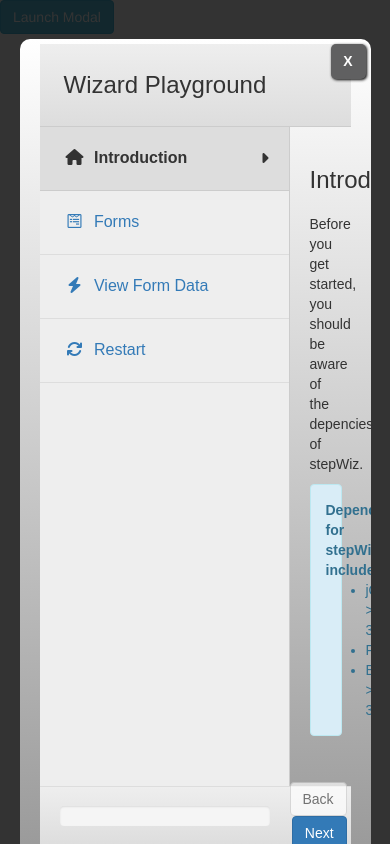
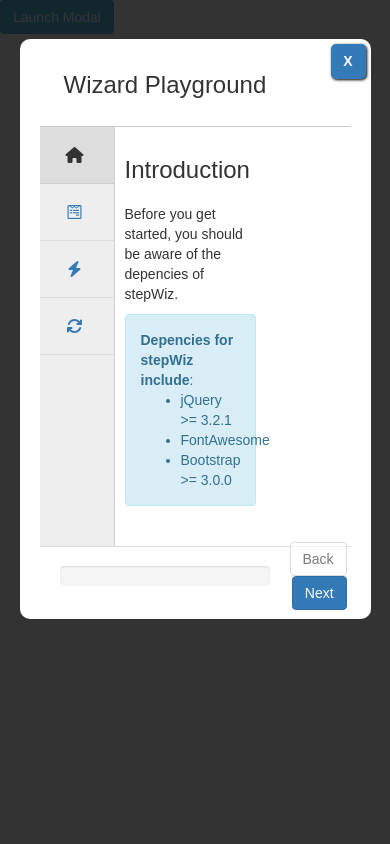
Before and after one commit to edward-of-clt/stepWiz, a plain HTML site: page modal.html in a window 390 px wide. Both pictures are taken after a click on the button "Launch Modal". Drawn offline with nearby package versions, Linux system fonts and the light colour scheme.

Commit message:
created the step wizard as a modal

```diff
--- a/css/wizard.css
+++ b/css/wizard.css
@@ -120,12 +120,9 @@ margin: 10% auto;
 padding: 5px 20px 13px 20px;
 border-radius: 10px;
 background: #fff;
-background: -moz-linear-gradient(#fff, #999);
-background: -webkit-linear-gradient(#fff, #999);
-background: -o-linear-gradient(#fff, #999);
 }
 .wiz-close {
-background: #606061;
+background: #337ab7;
 color: #FFFFFF;
 line-height: 35px;
 position: absolute;
@@ -146,6 +143,42 @@ box-shadow: 1px 1px 3px #000;
 }
 
 .wiz-close:hover {
-background: #00d9ff;
+background: #286090;
+color: #fff;
 text-decoration: none;
 }
+
+.wiz-modal > div.wizard_box > div.title {
+  width: 100%;
+   background: transparent;
+  border-bottom: solid 1px #ccc;
+  padding: 24px;
+  font-size: 24px;
+}
+.wiz-modal > div.wizard_box > div.bottom {
+  width: 100%;
+  height: 60px;
+  display: flex;
+  justify-content: space-between;
+  align-items: center;
+  padding: 20px;
+  background: transparent;
+  border-top: solid #ddd 1px;
+  text-align: right;
+}
+@media (max-width:775px){
+  .wiz-modal > div.wizard_box div.steps {
+      border-right: solid #ccc 1px;
+      width: 75px;
+      background: #eee;
+      position: relative;
+  }
+  .wiz-modal > div.wizard_box div.content {
+    display: block;
+    width: calc(100% - 160px);
+    padding: 10px;
+}
+.wiz-modal > div.wizard_box div.steps a {
+  font-size: 0;
+}
+}
--- a/modal.html
+++ b/modal.html
@@ -6,17 +6,6 @@
 <script src="https://use.fontawesome.com/9d02f2ae2f.js"></script>
 <script src="js/wizard.js"></script>
 <link href="css/wizard.css" rel="stylesheet" />
-<style>
-  .module {
-    position: relative;
-    top: 100px;
-    max-width: 1200px;
-    border: solid #ccc 1px;
-    border-radius: 3px;
-    overflow: hidden;
-    margin: 30px auto;
-  }
-</style>
 </head>
 <body>
 <a href="#launch-wiz-modal" class="btn btn-info" role="button">Launch Modal</a>
```
